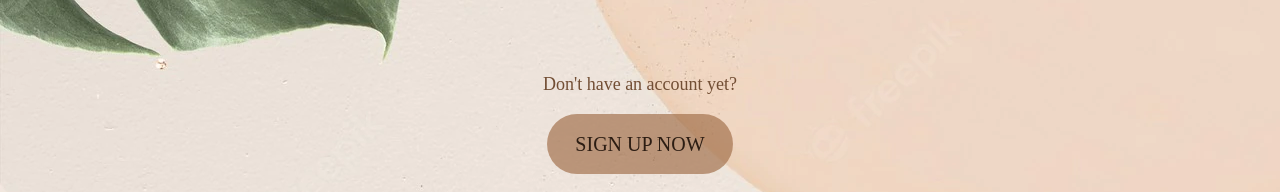
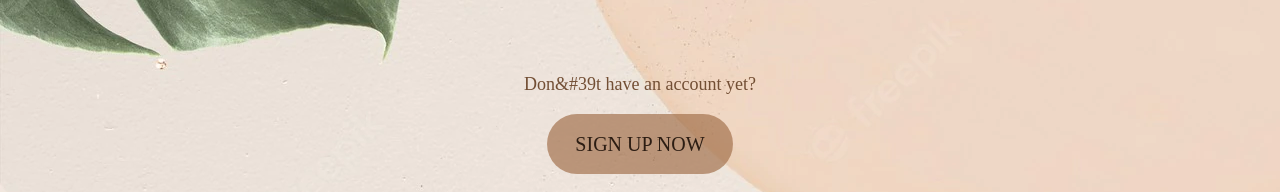
Before and after one commit to marijajukicc/HCI-projekt, a Next.js app in the folder book-owl/: page /login in a window 1280 px wide. Shown: the part 449-641 px from the top of the page. Built offline with nearby package versions, Linux system fonts and the light colour scheme; a web font is replaced by a local one.

Commit message:
Update login.js

```diff
--- a/book-owl/pages/login.js
+++ b/book-owl/pages/login.js
@@ -67,7 +67,7 @@ const Login = () => {
                     </div>
                     <button onClick={handleSubmit} className="bg-light-brown/[.67] rounded-full px-7 py-4 uppercase text-xl hover:bg-light-brown hover:ring hover:ring-shingle-fawn hover:ring-offset-2 text-shingle-fawn-dark mt-8">Log in</button>
                     {error && <p className="mt-8 font-bold text-lg text-shingle-fawn">{error}</p>}
-                    <p className="text-lg text-shingle-fawn mt-20">Don't have an account yet?</p>
+                    <p className="text-lg text-shingle-fawn mt-20">Don{'&#39'}t have an account yet?</p>
                     <Link href="/registration" key="registration" passHref>
                         <button className="bg-light-brown/[.67] rounded-full px-7 py-4 uppercase text-xl hover:bg-light-brown hover:ring hover:ring-shingle-fawn hover:ring-offset-2 text-shingle-fawn-dark mt-4">Sign up now</button>
                     </Link>
```
